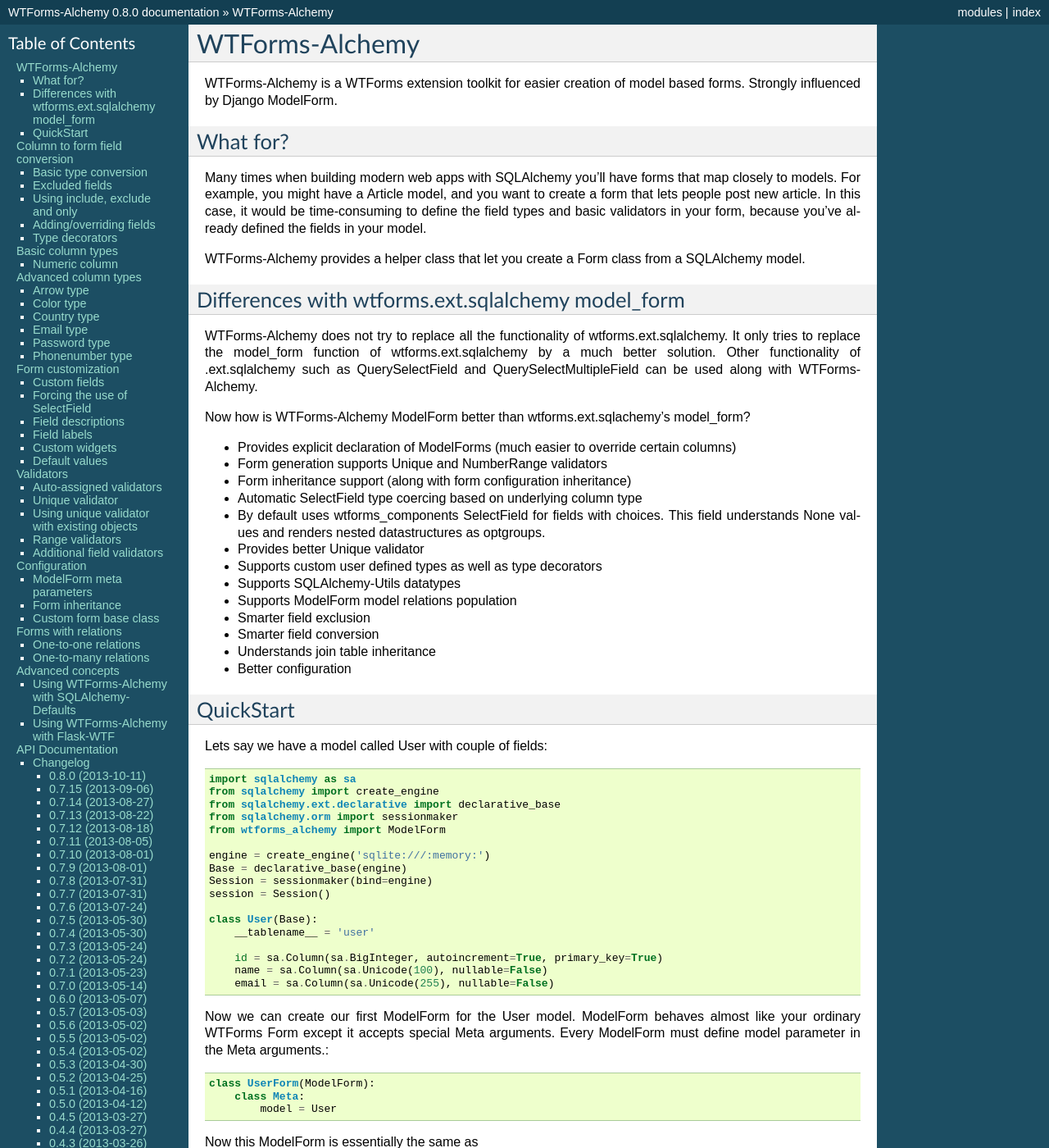
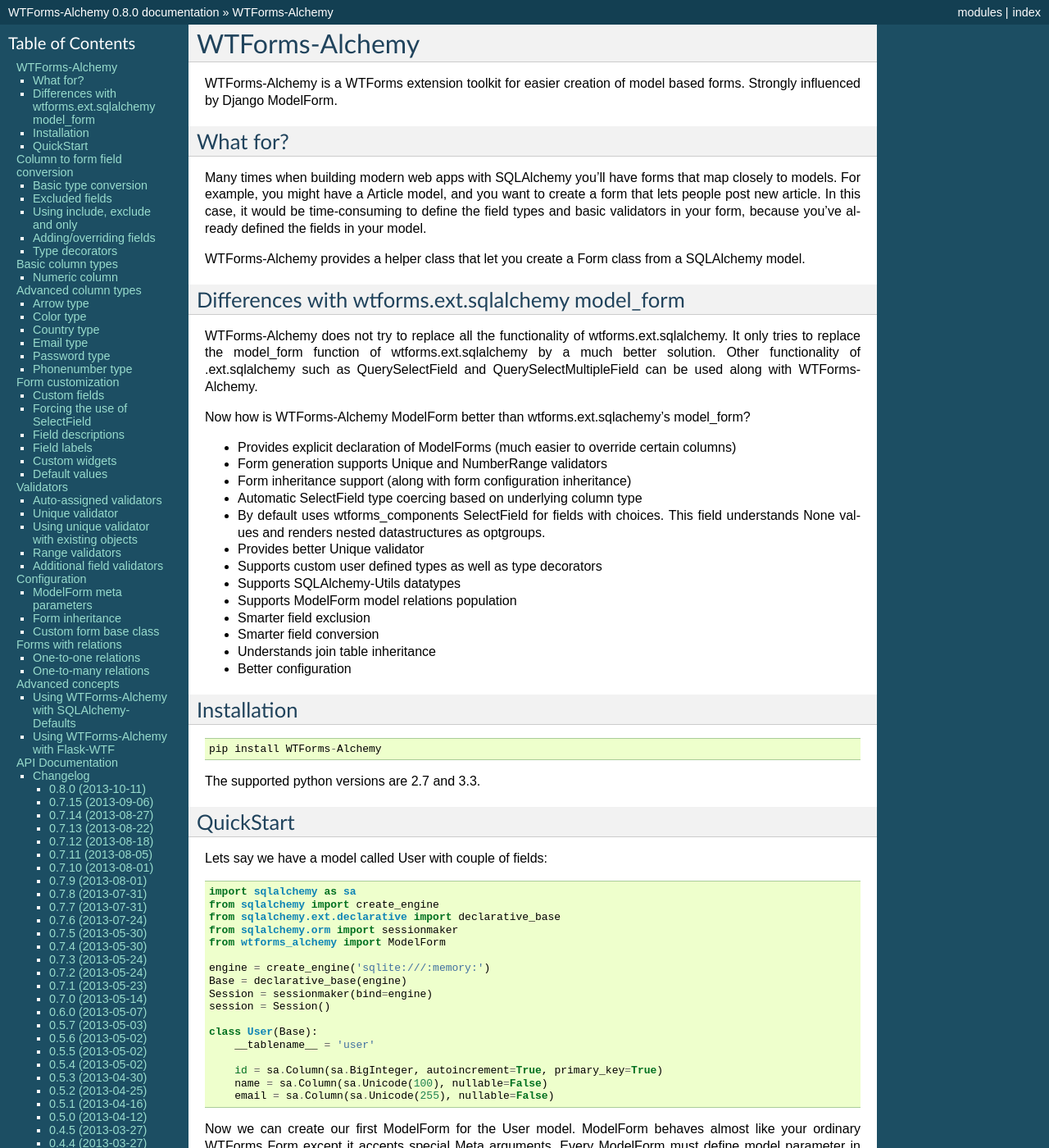
Before and after one commit to kvesteri/wtforms-alchemy, a Sphinx documentation site: the page built from docs/index.rst, in a window 1280 px wide and 1400 px high. Shown: the whole window at 82% size. Built offline with Sphinx 7.4.7, drawn with Linux system fonts in a browser that asks for light colours.

Commit message:
Added installation in docs

```diff
--- a/docs/index.rst
+++ b/docs/index.rst
@@ -38,6 +38,20 @@
 * Smarter field conversion
 * Understands join table inheritance
 * Better configuration
+
+
+Installation
+------------
+
+::
+
+
+    pip install WTForms-Alchemy
+
+
+
+The supported python versions are 2.7 and 3.3.
+
 
 
 QuickStart
```
